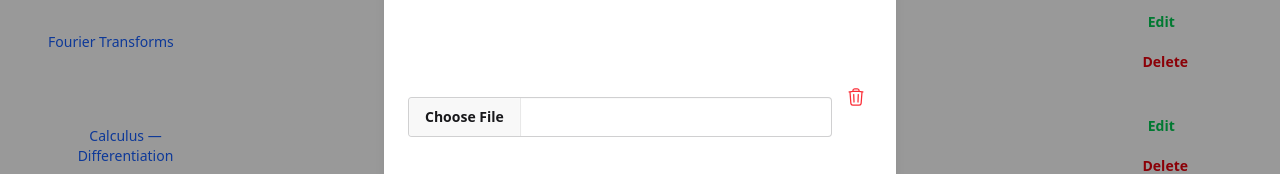
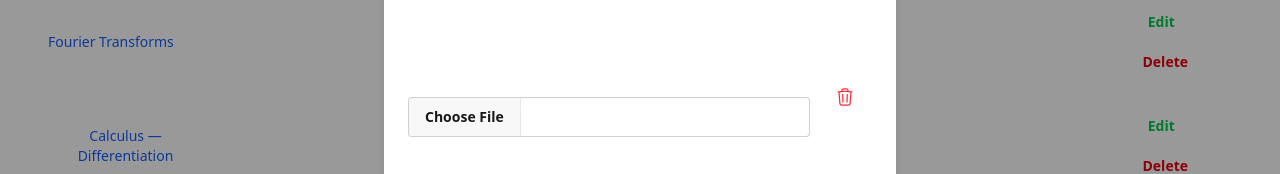
Before and after one commit to Delos-343/Bio-Injiner, a React (Vite) app: page / in a window 1280 px wide. Both pictures are taken after a click on the button "Project Injiner". Shown: the part 492-666 px from the top of the page. Built offline with nearby package versions, Linux system fonts and the light colour scheme.

Commit message:
Modal fix

```diff
--- a/src/components/Modal.jsx
+++ b/src/components/Modal.jsx
@@ -118,12 +118,12 @@ const Modal = ({ isOpen, onClose, mode, onSubmit }) => {
             <button
               type="button"
               onClick={() => setPreviewMode(!previewMode)}
-              className="btn btn-outline mt-2"
+              className="btn btn-ghost mt-2"
             >
               {previewMode ? 'Hide Preview' : 'Render LaTeX'}
             </button>
             {previewMode && (
-              <div className="prose whitespace-pre-wrap border rounded p-4 mt-2">
+              <div className="prose whitespace-pre-wrap border border-amber-800 rounded p-4 mt-2">
                 <ReactMarkdown
                   children={description}
                   remarkPlugins={[remarkMath]}
@@ -149,6 +149,7 @@ const Modal = ({ isOpen, onClose, mode, onSubmit }) => {
                   className="file-input file-input-bordered w-full"
                 />
               </div>
+              <div className="flex items-center justify-center">
                 <button
                   type="button"
                   onClick={() => {
@@ -156,11 +157,12 @@ const Modal = ({ isOpen, onClose, mode, onSubmit }) => {
                       fileInputRef.current.value = null        // clear file input :contentReference[oaicite:8]{index=8}
                     }
                   }}
-                className="btn btn-ghost btn-sm btn-circle"
+                  className="btn btn-ghost btn-sm btn-circle w-full h-full p-4"
                   aria-label="Remove uploaded document"
                 >
                   <TrashIcon className="h-5 w-5 text-red-500" />
                 </button>
+              </div>
             </div>
 
             {/* Actions */}
```
Lines whose indentation alone changed are shown as unchanged.
